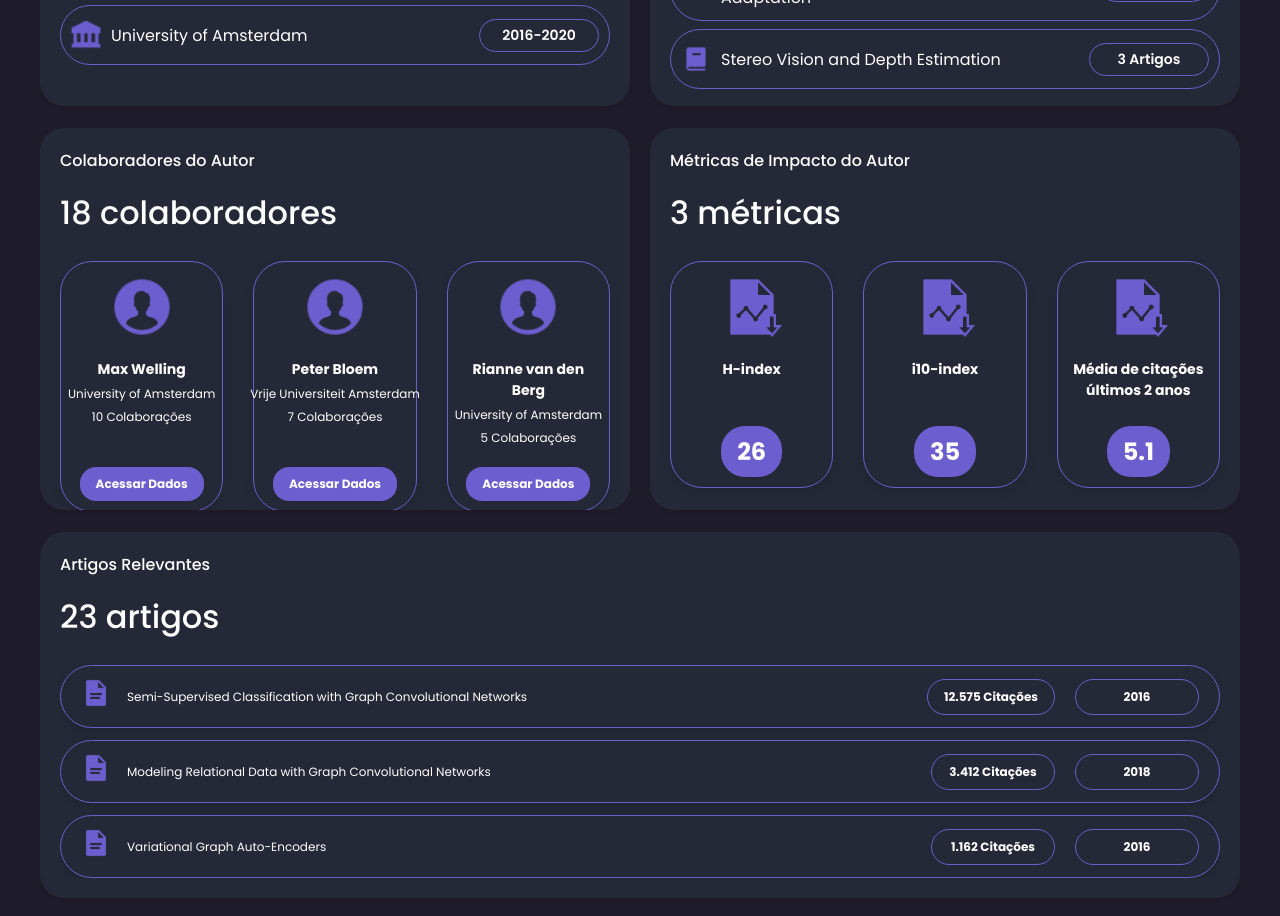
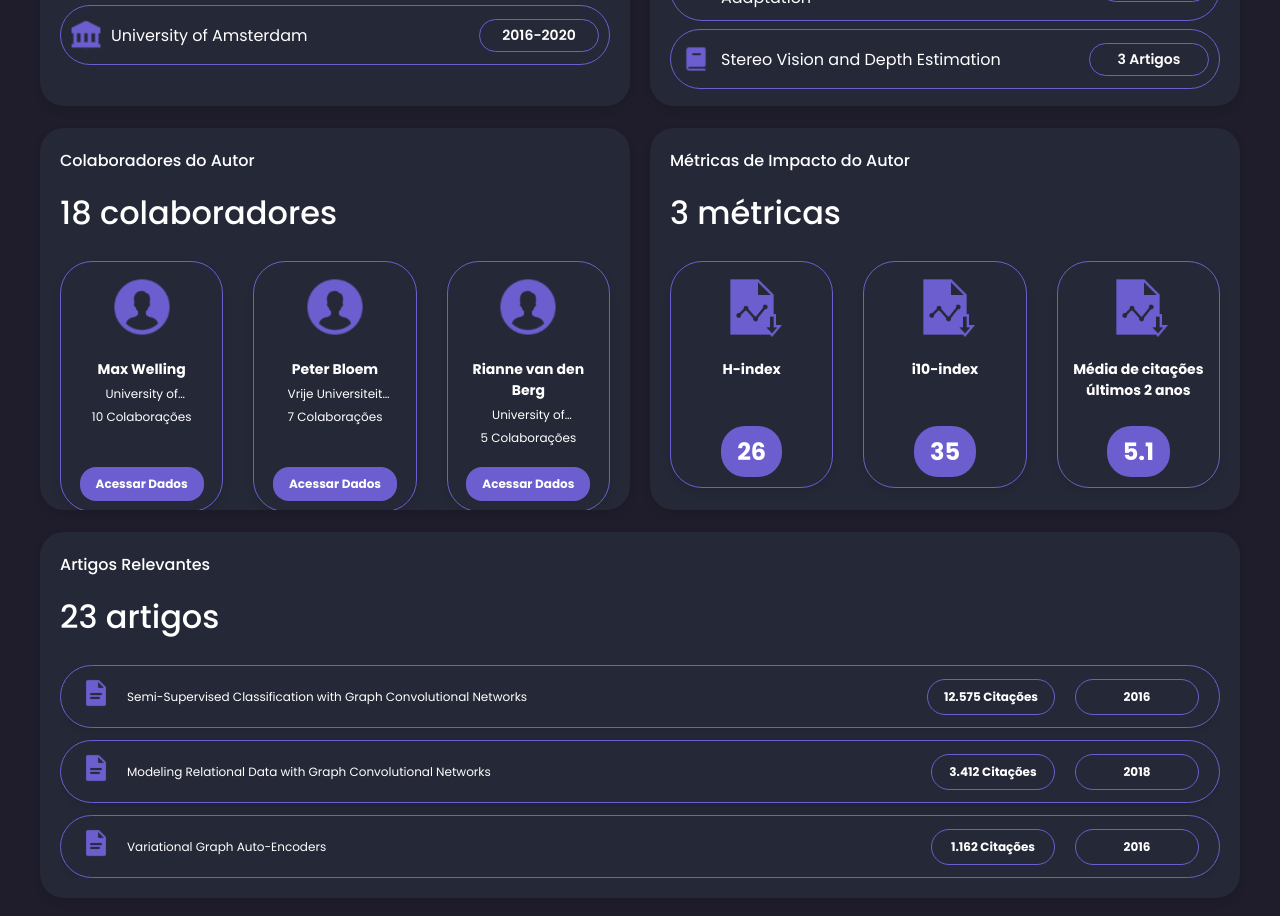
Before and after one commit to bruno-baeta/find-author, a React (Create React App) app: page /author/1 in a window 1280 px wide. Shown: the part 980-1896 px from the top of the page. Built offline with nearby package versions, Linux system fonts and the light colour scheme; the HTML template or start-up script is replaced by a standard one.

Commit message:
fix: elipzie words when break line

```diff
--- a/src/components/MetricsOrCollaboratorsCard.js
+++ b/src/components/MetricsOrCollaboratorsCard.js
@@ -40,7 +40,6 @@ const CardContainer = styled.div`
   flex: 1;
   display: flex;
   max-height: 382px;
-  min-height: 382px;
   flex-direction: column;
   overflow-y: auto;
   box-shadow: 0 4px 8px rgba(0, 0, 0, 0.1);
@@ -152,9 +151,12 @@ const CollaboratorInfo = styled.p`
   color: ${({ theme }) => theme.colors.text};
   margin-bottom: 5px;
   max-width: 100%;
-  white-space: nowrap;
+  display: -webkit-box;
+  -webkit-line-clamp: 1;
+  -webkit-box-orient: vertical;
   overflow: hidden;
   text-overflow: ellipsis;
+  word-wrap: break-word;
 `;
 
 const BottomContent = styled.div`
```
